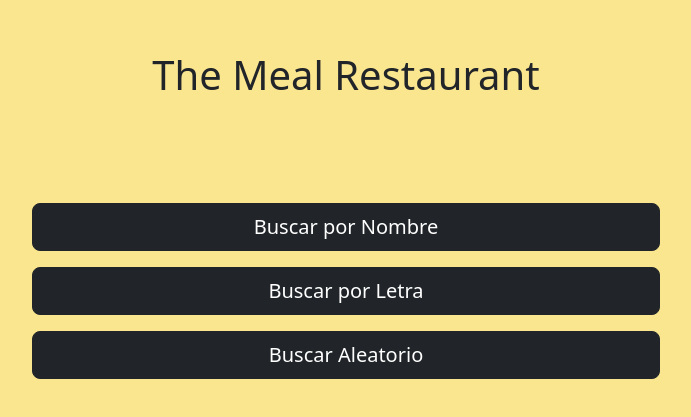
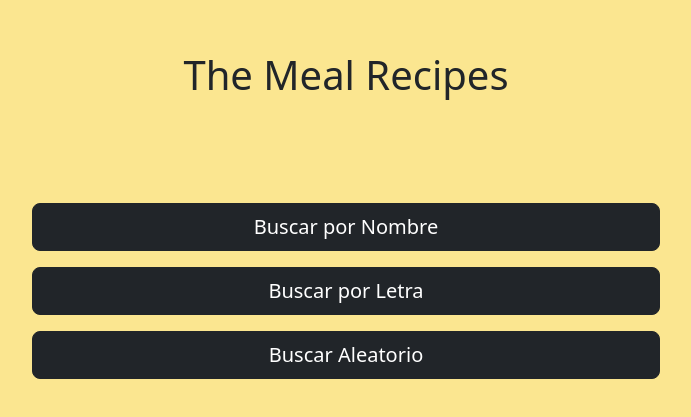
Before and after one commit to dcalderonlo/the_meal_recipes, an Angular app: page / in a window 1280 px wide. Shown: the part 185-602 px from the top of the page, without its empty margins (294-985 px from the left). Built offline with nearby package versions, Linux system fonts and the light colour scheme.

Commit message:
Rename project references from 'the_meal-restaurant' to 'the_meal_recipes' across all relevant files

```diff
--- a/package.json
+++ b/package.json
@@ -1,5 +1,5 @@
 {
-  "name": "the-meal-restaurant",
+  "name": "the-meal-recipes",
   "version": "0.0.0",
   "scripts": {
     "ng": "ng",
--- a/src/app/app.component.ts
+++ b/src/app/app.component.ts
@@ -8,5 +8,5 @@ import { RouterOutlet } from '@angular/router';
   styleUrl: './app.component.css'
 })
 export class AppComponent {
-  title = 'The Meal - Restaurant';
+  title = 'The Meal - Recipes';
 }
--- a/src/app/components/menu/menu.component.html
+++ b/src/app/components/menu/menu.component.html
@@ -2,7 +2,7 @@
 
 <div class="container-fluid d-flex flex-column justify-content-center min-vh-100">
   <header class="fw-bold text-center mb-5">
-    <h1>The Meal Restaurant</h1>
+    <h1>The Meal Recipes</h1>
   </header>
   <div class="container-fluid d-flex justify-content-center">
     <main class="row gap-3 mt-5 max-vw-50">
--- a/src/index.html
+++ b/src/index.html
@@ -2,7 +2,7 @@
 <html lang="en">
 <head>
   <meta charset="utf-8">
-  <title>The Meal - Restaurant</title>
+  <title>The Meal - Recipes</title>
   <base href="/">
   <meta name="viewport" content="width=device-width, initial-scale=1">
   <link rel="icon" type="image/x-icon" href="favicon.ico">
```
Also changed, not shown: 2 other files (tests, documents, lock files or other folders).
